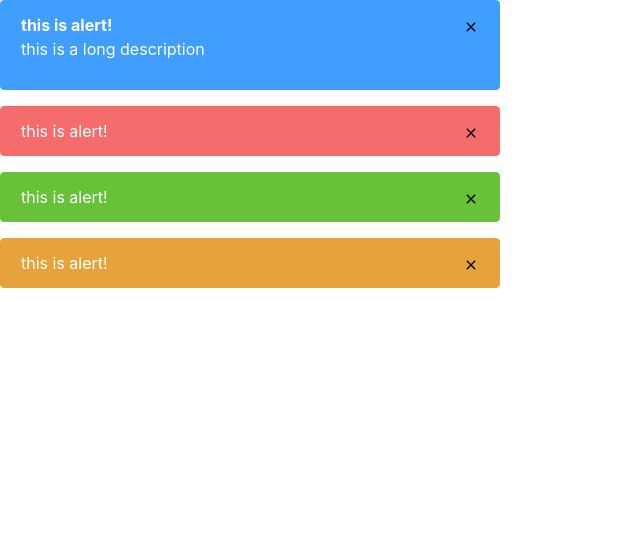
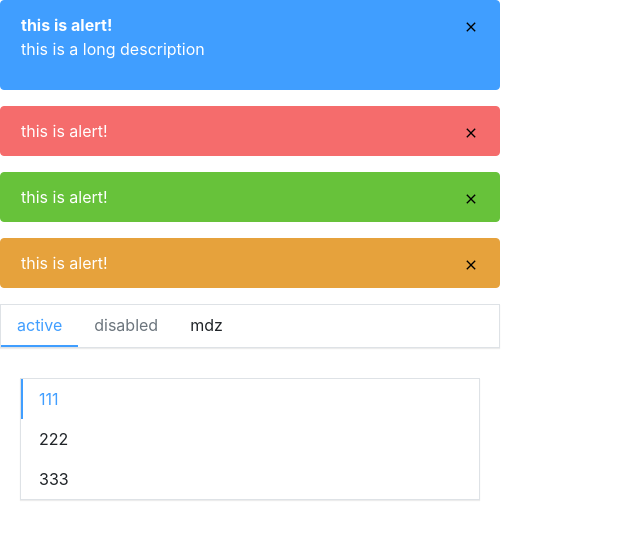
Before and after one commit to madingzheng/mdz-react-components, a React (Create React App) app: page / in a window 1280 px wide. Shown: the top 540 px of the page, without its empty margins (0-640 px from the left). Built offline with nearby package versions, Linux system fonts and the light colour scheme.

Commit message:
Menu Components

```diff
--- a/src/App.tsx
+++ b/src/App.tsx
@@ -1,5 +1,7 @@
 import React from 'react';
-import {Alert} from './components/Alert/Alert'
+import { Alert } from './components/Alert/Alert'
+import { Menu } from './components/Menu/Menu';
+import { MenuItem } from './components/Menu/MenuItem';
 import './App.css';
 
 const app:React.FC = () => {
@@ -9,6 +11,22 @@
 			<Alert title="this is alert!" alertType="danger" closable={true}/>
 			<Alert title="this is alert!" alertType="success" closable={true}/>
 			<Alert title="this is alert!" alertType="warning" closable={true}/>
+			<Menu>
+				<MenuItem index={0}>
+					active
+				</MenuItem>
+				<MenuItem index={1} disabled>
+					disabled
+				</MenuItem>
+				<MenuItem index={2}>
+					mdz
+				</MenuItem>
+			</Menu>
+			<Menu mode="vertical">
+				<MenuItem index={0}>111</MenuItem>
+				<MenuItem index={1}>222</MenuItem>
+				<MenuItem index={2}>333</MenuItem>
+			</Menu>
 		</div>
 	)
 };
--- /dev/null
+++ b/src/components/Menu/Menu.tsx
@@ -0,0 +1,62 @@
+import React, {FC, createContext, useState} from 'react';
+import ClassNames from 'classnames';
+
+type MenuMode = 'horizontal' | 'vertical';
+type SelectCallBack = (SelectionIndex:number) => void
+
+export interface MenuProps {
+	/**默认 active 的菜单项的索引值 */
+	defaultIndex?: number,
+	className?: string,
+  /**菜单类型 横向或者纵向 */
+	mode?: MenuMode,
+	style?: React.CSSProperties,
+  /**点击菜单项触发的回掉函数 */
+	onSelect?: SelectCallBack
+}
+
+// MenuContext
+interface IMenuContext {
+  index: number;
+  onSelect?: SelectCallBack;
+}
+
+export const MenuContext = createContext<IMenuContext>({index: 0})
+
+export const Menu:FC<MenuProps> = (props) => {
+	const {
+		className,
+		mode,
+		style,
+		children,
+		defaultIndex,
+		onSelect
+	} = props;
+	const [ currentActive, setActive ] = useState(defaultIndex)
+	const classes = ClassNames('mdz-menu', className, {
+		'menu-vertical': mode === 'vertical',
+		'menu-horizontal': mode !== 'vertical'
+	})
+	const handleClick = (index: number) => {
+    setActive(index)
+    if(onSelect) {
+      onSelect(index)
+    }
+	}
+  const passedContext: IMenuContext = {
+    index: currentActive ? currentActive : 0,
+    onSelect: handleClick
+  }
+	return (
+		<MenuContext.Provider value={passedContext}>
+			<ul className={classes} style={style} data-testid="test-menu">
+					{children}
+			</ul>
+		</MenuContext.Provider>
+	)
+};
+
+Menu.defaultProps = {
+	defaultIndex: 0,
+	mode: 'horizontal'
+}
--- /dev/null
+++ b/src/components/Menu/MenuItem.tsx
@@ -0,0 +1,38 @@
+import React, {FC,CSSProperties, useContext} from 'react';
+import ClassNames from 'classnames';
+import {MenuContext} from './Menu';
+
+interface MenuItemProps {
+	index: number,
+	disabled?: boolean,
+	className?: string,
+	style?: CSSProperties,
+};
+
+export const MenuItem:FC<MenuItemProps> = (props) => {
+	const {
+		disabled,
+		style,
+		children,
+		index
+	} = props;
+	const content = useContext(MenuContext);
+	const classes = ClassNames('menu-item', ClassNames, {
+		'is-disabled': disabled,
+		'is-active': content.index === index
+	})
+	const handleClick = () => {
+		if(content.onSelect && !disabled) {
+			content.onSelect(index);
+		}
+	}
+	return (
+		<li className={classes} style={style} onClick={handleClick}>
+			{children}
+		</li>
+	)
+};
+
+MenuItem.defaultProps = {
+	disabled: false
+}
--- /dev/null
+++ b/src/components/Menu/_styles.scss
@@ -0,0 +1,98 @@
+.mdz-menu {
+  display: flex;
+  flex-wrap: wrap;
+  padding-left: 0;
+  margin-bottom: 30px;
+  list-style: none;
+  border: $menu-border-width solid $menu-border-color;
+  box-shadow: $menu-box-shadow;
+  >.menu-item {
+    padding: $menu-item-padding-y $menu-item-padding-x;
+    cursor: pointer;
+    transition: $menu-transition;
+    &:hover, &:focus {
+      text-decoration: none;
+    }
+    &.is-disabled {
+      color: $menu-item-disabled-color;
+      pointer-events: none;
+      cursor: default;
+    }
+    &.is-active, &:hover {
+      color: $menu-item-active-color;
+      border-bottom: $menu-item-active-border-width solid $menu-item-active-color;
+    }
+  }
+  .submenu-item {
+    position: relative;
+    .submenu-title {
+      display: flex;
+      align-items: center;
+    }
+    .arrow-icon {
+      transition: transform .25s ease-in-out;
+      margin-left: 3px;
+    }
+    &:hover {
+      .arrow-icon {
+        transform: rotate(180deg);
+      }
+    }
+  }
+  .is-vertical {
+    .arrow-icon {
+      transform: rotate(0deg) !important;
+    }
+  }
+  .is-vertical.is-opened {
+    .arrow-icon {
+      transform: rotate(180deg) !important;
+    }
+  }
+  .viking-submenu {
+    //display: none;
+    list-style:none;
+    padding-left: 0;
+    white-space: nowrap;
+    //transition: $menu-transition;
+    .menu-item {
+      padding: $menu-item-padding-y $menu-item-padding-x;
+      cursor: pointer;
+      transition: $menu-transition;
+      color: $body-color;
+      &.is-active, &:hover {
+        // color: $menu-item-active-color !important;
+      }
+    }
+  }
+  .viking-submenu.menu-opened {
+    //display: block;
+  }
+}
+.menu-horizontal {
+  >.menu-item {
+    border-bottom: $menu-item-active-border-width solid transparent;
+  }
+  .viking-submenu {
+    position: absolute;
+    background: $white;
+    z-index: 100;
+    top: calc(100% + 8px);
+    left: 0;
+    border: $menu-border-width solid $menu-border-color;
+    box-shadow: $submenu-box-shadow;
+  }
+}
+.menu-vertical {
+  flex-direction: column;
+  border-bottom: 0px;
+  margin: 10px 20px;
+  border: $menu-border-width solid $menu-border-color;
+  >.menu-item {
+    border-left: $menu-item-active-border-width solid transparent;
+    &.is-active, &:hover {
+      border-bottom: 0px;
+      border-left: $menu-item-active-border-width solid $menu-item-active-color;
+    }
+  }
+}
--- a/src/styles/index.scss
+++ b/src/styles/index.scss
@@ -1,17 +1,20 @@
 // config
 @import "variables";
 
-//layout
+// layout
 @import "reboot";
 
-//mixin
+// mixin
 @import "mixin";
 
-//animation
+// animation
 @import "animation";
 
-//Button
+// Button
 @import "../components/Button/styles";
 
-//Alert
+// Alert
 @import "../components/Alert/styles";
+
+// Menu
+@import "../components/Menu/styles"
```
Also changed, not shown: 1 other file (tests, documents, lock files or other folders).
